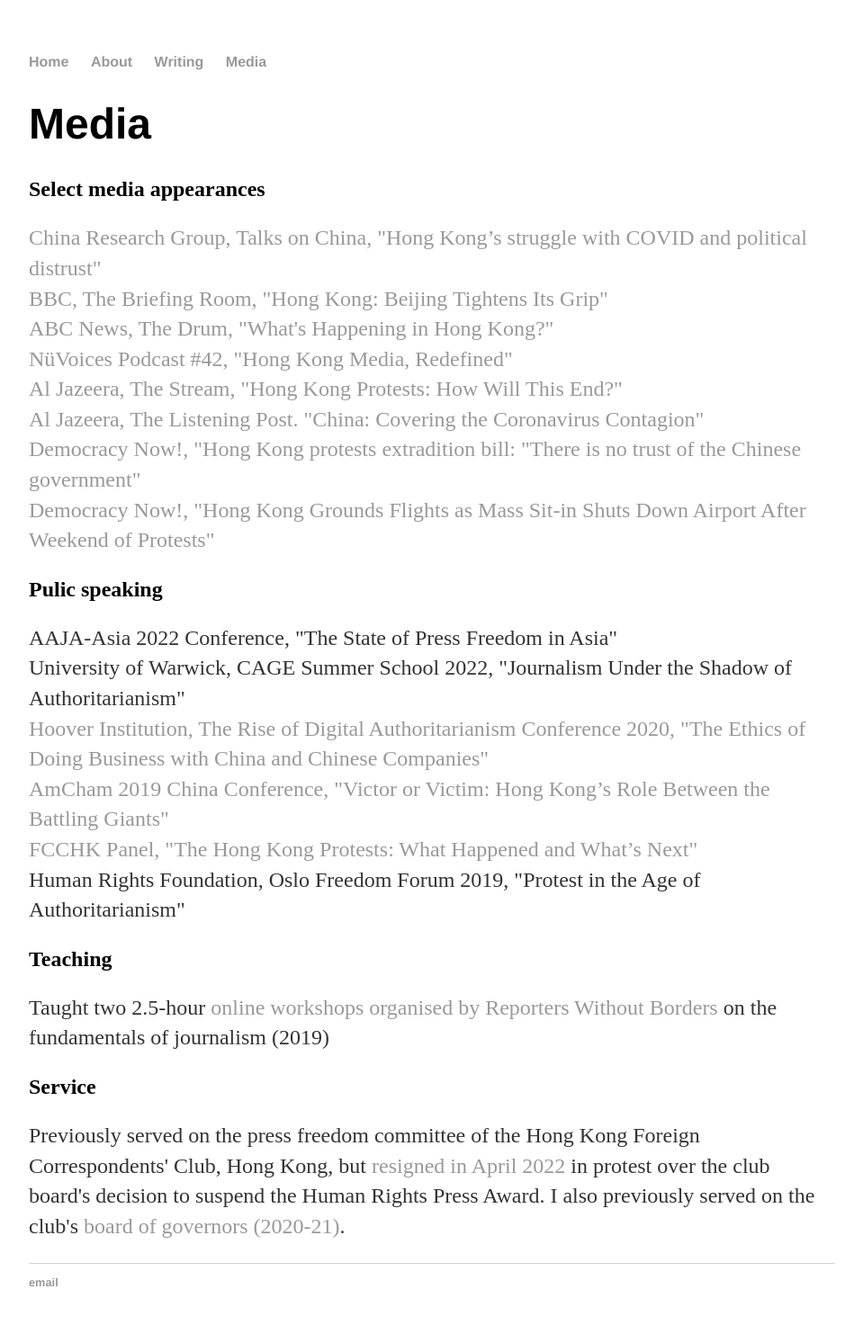
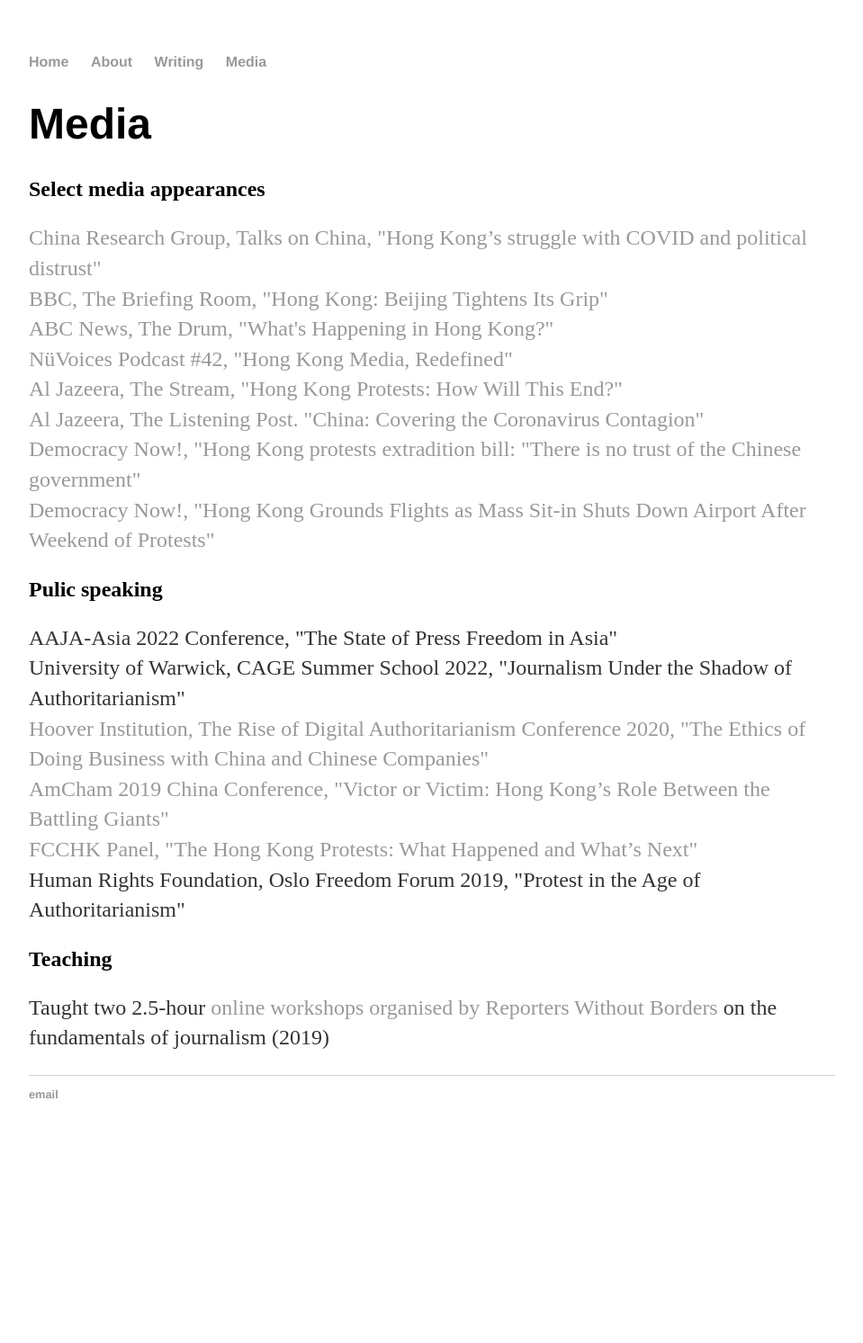
Before and after one commit to marykmhui/marykmhui, a Jekyll site: the page built from media/index.html, in a window 1280 px wide. Shown: the whole page at 90% size, without its empty margins (160-1119 px from the left). Built offline with Jekyll 4.4.1, drawn with Linux system fonts in a browser that asks for light colours; after the commit the page ends 1284 px from its top, so only the background shows below that.

Commit message:
Update index.html

```diff
--- a/media/index.html
+++ b/media/index.html
@@ -27,8 +27,6 @@
 			<h2>Teaching</h2>
 			<p>Taught two 2.5-hour <a href=https://training.rsf.org/rsf-organises-free-online-training-in-cantonese-on-19th-june/>online workshops organised by Reporters Without Borders</a> on the fundamentals of journalism (2019)
 </p>
-			<h2>Service</h2>
-			<p>Previously served on the press freedom committee of the Hong Kong Foreign Correspondents' Club, Hong Kong, but <a href=https://twitter.com/maryhui/status/1518533771410444288?s=20&t=pcN5_2lXKNl48q4G5sne6w>resigned in April 2022</a> in protest over the club board's decision to suspend the Human Rights Press Award. I also previously served on the club's <a href=https://www.fcchk.org/year-of-board/2020-2021/>board of governors (2020-21)</a>.
 
 
 		</div>
```
